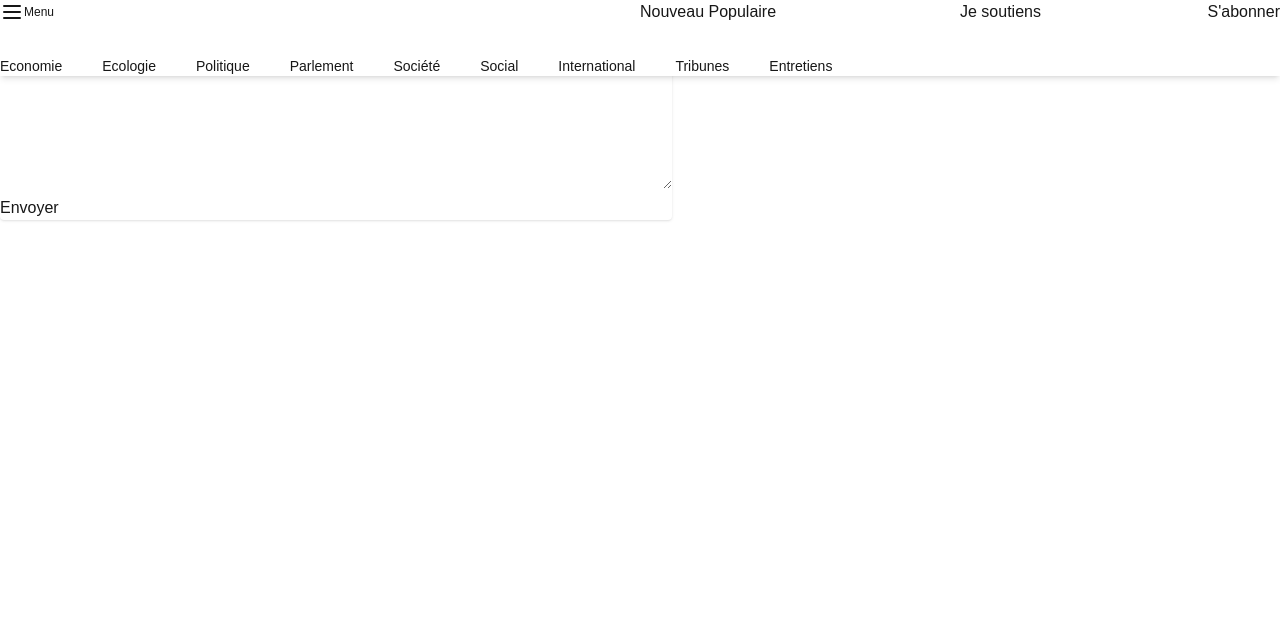
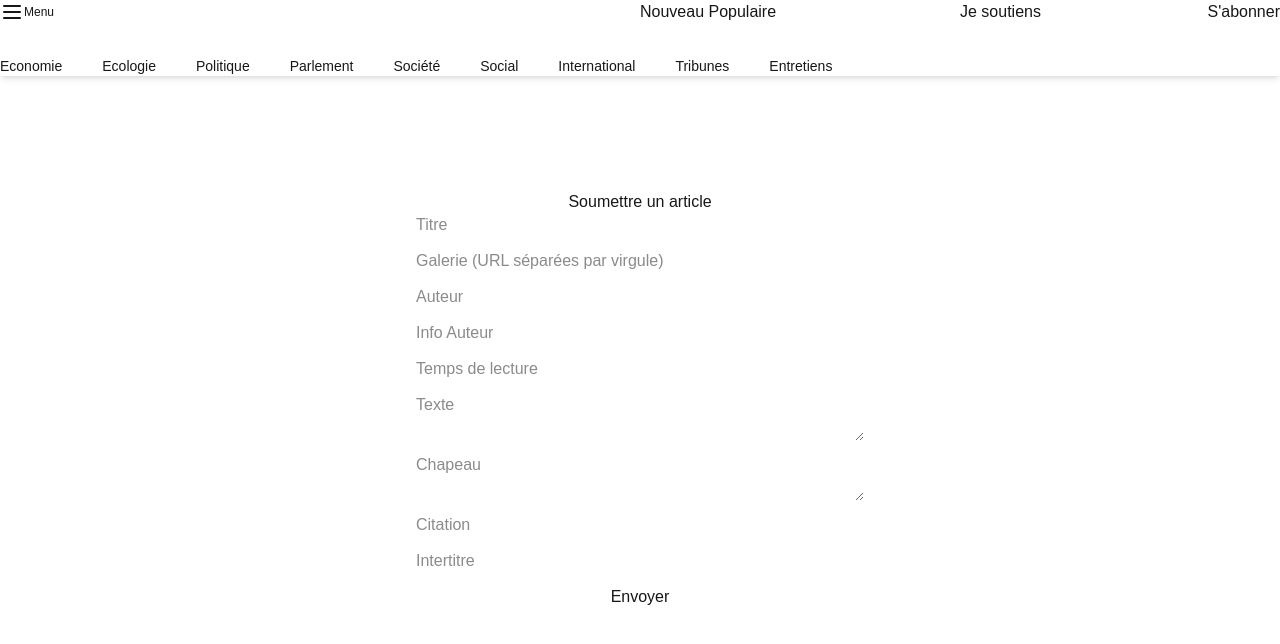
Before and after one commit to Dokryptos/sanity-custom, a Next.js app: page /tribunes in a window 1280 px wide. Shown: the top 644 px of the page. Built offline with nearby package versions, Linux system fonts and the light colour scheme.

Commit message:
adding article page with api mention for the writing token user

```diff
--- /dev/null
+++ b/api/submit.ts
@@ -0,0 +1,43 @@
+import { createClient } from "next-sanity";
+import type { NextApiRequest, NextApiResponse } from "next";
+
+import { apiVersion, dataset, projectId, token } from "../sanity/env";
+
+export const client = createClient({
+  projectId,
+  dataset,
+  token,
+  apiVersion,
+  useCdn: false, // Set to false if statically generating pages, using ISR or tag-based revalidation
+});
+
+export const getSanityImageConfig = () => client;
+
+export default async function handler(
+  req: NextApiRequest,
+  res: NextApiResponse
+) {
+  if (req.method !== "POST") return res.status(405).end();
+
+  try {
+    const doc = {
+      _type: "articles",
+      title: req.body.title,
+      gallery: req.body.gallery,
+      auteur: req.body.auteur,
+      Infoauteur: req.body.Infoauteur,
+      tempsDeLecture: req.body.tempsDeLecture,
+      texte: req.body.texte,
+      chapeau: req.body.chapeau,
+      citation: req.body.citation,
+      intertitre: req.body.intertitre,
+      status: "pending", // tu filtres par ça côté admin
+    };
+
+    const result = await client.create(doc);
+    res.status(200).json({ success: true, id: result._id });
+    // eslint-disable-next-line @typescript-eslint/no-explicit-any
+  } catch (err: string | any) {
+    res.status(500).json({ error: err.message });
+  }
+}
--- a/app/tribunes/page.tsx
+++ b/app/tribunes/page.tsx
@@ -1,12 +1,19 @@
 "use client";
-import Grid from "@/components/ui/grid";
+
 import { useState } from "react";
 
-export default function ArticlePage() {
+export default function ArticlesPage() {
   const [title, setTitle] = useState("");
-  const [content, setContent] = useState("");
+  const [gallery, setGallery] = useState(""); // url(s) séparées par des virgules
+  const [auteur, setAuteur] = useState("");
+  const [Infoauteur, setInfoauteur] = useState("");
+  const [tempsDeLecture, setTempsDeLecture] = useState("");
+  const [texte, setTexte] = useState("");
+  const [chapeau, setChapeau] = useState("");
+  const [citation, setCitation] = useState("");
+  const [intertitre, setIntertitre] = useState("");
+  const [message, setMessage] = useState("");
   const [loading, setLoading] = useState(false);
-  const [message, setMessage] = useState("");
 
   const handleSubmit = async (e: React.FormEvent) => {
     e.preventDefault();
@@ -16,21 +23,35 @@ export default function ArticlePage() {
     try {
       const res = await fetch("/api/submit", {
         method: "POST",
-        headers: {
-          "Content-Type": "application/json",
-        },
-        body: JSON.stringify({ title, content }),
+        headers: { "Content-Type": "application/json" },
+        body: JSON.stringify({
+          title,
+          gallery: gallery.split(",").map((g) => g.trim()),
+          auteur,
+          Infoauteur,
+          tempsDeLecture,
+          texte,
+          chapeau,
+          citation,
+          intertitre,
+        }),
       });
 
       if (res.ok) {
-        setMessage("✅ Merci ! Ton article est en attente de validation.");
+        setMessage("✅ Article envoyé, en attente de validation !");
         setTitle("");
-        setContent("");
+        setGallery("");
+        setAuteur("");
+        setInfoauteur("");
+        setTempsDeLecture("");
+        setTexte("");
+        setChapeau("");
+        setCitation("");
+        setIntertitre("");
       } else {
         const err = await res.json();
         setMessage("❌ Erreur: " + err.error);
       }
-      // eslint-disable-next-line @typescript-eslint/no-explicit-any
     } catch (error: any) {
       setMessage("❌ Erreur réseau: " + error.message);
     } finally {
@@ -39,41 +60,87 @@ export default function ArticlePage() {
   };
 
   return (
-    <div className="max-w-2xl mx-auto p-6">
-      <h1 className="text-2xl font-bold mb-4">Soumettre un article</h1>
+    <div className="flex flex-col items-center justify-center min-h-screen p-4">
+      <h1 className="text-2xl font-bold mb-6">Soumettre un article</h1>
 
       <form
         onSubmit={handleSubmit}
-        className="space-y-4 bg-white shadow p-4 rounded"
+        className="flex flex-col gap-3 w-full max-w-md"
       >
         <input
           type="text"
-          placeholder="Titre de l'article"
+          placeholder="Titre"
           value={title}
           onChange={(e) => setTitle(e.target.value)}
+          className="border p-2 rounded"
           required
-          className="w-full border border-gray-300 p-2 rounded"
         />
-
+        <input
+          type="text"
+          placeholder="Galerie (URL séparées par virgule)"
+          value={gallery}
+          onChange={(e) => setGallery(e.target.value)}
+          className="border p-2 rounded"
+        />
+        <input
+          type="text"
+          placeholder="Auteur"
+          value={auteur}
+          onChange={(e) => setAuteur(e.target.value)}
+          className="border p-2 rounded"
+        />
+        <input
+          type="text"
+          placeholder="Info Auteur"
+          value={Infoauteur}
+          onChange={(e) => setInfoauteur(e.target.value)}
+          className="border p-2 rounded"
+        />
+        <input
+          type="text"
+          placeholder="Temps de lecture"
+          value={tempsDeLecture}
+          onChange={(e) => setTempsDeLecture(e.target.value)}
+          className="border p-2 rounded"
+        />
         <textarea
-          placeholder="Contenu..."
-          value={content}
-          onChange={(e) => setContent(e.target.value)}
+          placeholder="Texte"
+          value={texte}
+          onChange={(e) => setTexte(e.target.value)}
+          className="border p-2 rounded"
           required
-          rows={6}
-          className="w-full border border-gray-300 p-2 rounded"
+        />
+        <textarea
+          placeholder="Chapeau"
+          value={chapeau}
+          onChange={(e) => setChapeau(e.target.value)}
+          className="border p-2 rounded"
+        />
+        <input
+          type="text"
+          placeholder="Citation"
+          value={citation}
+          onChange={(e) => setCitation(e.target.value)}
+          className="border p-2 rounded"
+        />
+        <input
+          type="text"
+          placeholder="Intertitre"
+          value={intertitre}
+          onChange={(e) => setIntertitre(e.target.value)}
+          className="border p-2 rounded"
         />
 
         <button
           type="submit"
           disabled={loading}
-          className="bg-blue-600 text-white px-4 py-2 rounded hover:bg-blue-700 disabled:opacity-50"
+          className="bg-blue-600 text-white py-2 rounded hover:bg-blue-700 disabled:opacity-50"
         >
           {loading ? "Envoi..." : "Envoyer"}
         </button>
       </form>
 
-      {message && <p className="mt-4">{message}</p>}
+      {message && <p className="mt-4 text-center">{message}</p>}
     </div>
   );
 }
--- a/sanity/lib/client.ts
+++ b/sanity/lib/client.ts
@@ -1,43 +1,13 @@
 import { createClient } from "next-sanity";
-import type { NextApiRequest, NextApiResponse } from "next";
 
-import { apiVersion, dataset, projectId, token } from "../env";
+import { apiVersion, dataset, projectId } from "../env";
 
 export const client = createClient({
   projectId,
   dataset,
-  token,
   apiVersion,
-  useCdn: false, // Set to false if statically generating pages, using ISR or tag-based revalidation
+
+  useCdn: true, // Set to false if statically generating pages, using ISR or tag-based revalidation
 });
 
 export const getSanityImageConfig = () => client;
-
-export default async function handler(
-  req: NextApiRequest,
-  res: NextApiResponse
-) {
-  if (req.method !== "POST") return res.status(405).end();
-
-  try {
-    const doc = {
-      _type: "articles",
-      title: req.body.title,
-      gallery: req.body.gallery,
-      auteur: req.body.auteur,
-      Infoauteur: req.body.Infoauteur,
-      tempsDeLecture: req.body.tempsDeLecture,
-      texte: req.body.texte,
-      chapeau: req.body.chapeau,
-      citation: req.body.citation,
-      intertitre: req.body.intertitre,
-      status: "pending", // tu filtres par ça côté admin
-    };
-
-    const result = await client.create(doc);
-    res.status(200).json({ success: true, id: result._id });
-    // eslint-disable-next-line @typescript-eslint/no-explicit-any
-  } catch (err: string | any) {
-    res.status(500).json({ error: err.message });
-  }
-}
```
